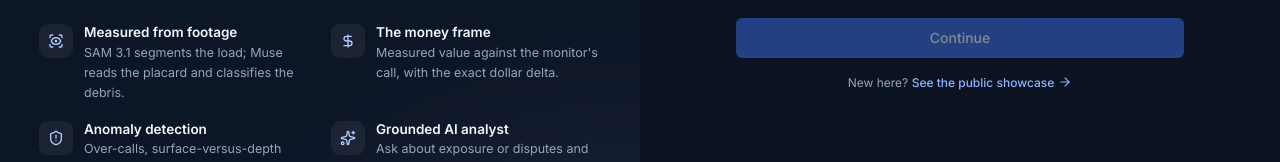
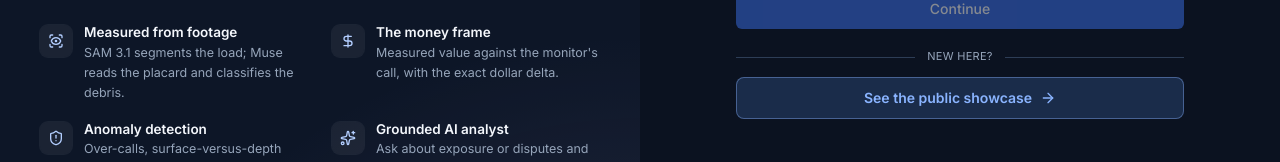
Before and after one commit to Skywalkers-24/LoadTruth, a Next.js app in the folder frontend/: page / in a window 1280 px wide. Shown: the part 425-587 px from the top of the page. Built offline with nearby package versions, Linux system fonts and the light colour scheme; no server answers.

Commit message:
fix(ui): shared member avatar in sidebar, showcase theme toggle, bigger login showcase button
- Extract MemberAvatar; use the persona icons in the app-shell user block too.
- Add ThemeToggle to the public showcase nav.
- Promote the login 'See the public showcase' link to a full-width button.

```diff
--- a/frontend/src/app/showcase/page.tsx
+++ b/frontend/src/app/showcase/page.tsx
@@ -12,6 +12,8 @@ import {
   SparklesIcon,
   TruckIcon,
 } from "lucide-react";
+
+import { ThemeToggle } from "@/components/theme-toggle";
 
 export const metadata: Metadata = {
   title: "LoadTruth — a load ticket anyone can reproduce",
@@ -54,12 +56,15 @@ function Nav() {
           </span>
           LoadTruth
         </span>
+        <div className="flex items-center gap-2">
+          <ThemeToggle />
           <Link
             href="/console"
             className="rounded-md bg-[var(--color-brand)] px-3 py-1.5 text-[13px] font-medium text-white hover:opacity-90"
           >
             Open the console
           </Link>
+        </div>
       </div>
     </header>
   );
--- a/frontend/src/components/auth/login-screen.tsx
+++ b/frontend/src/components/auth/login-screen.tsx
@@ -13,61 +13,13 @@ import {
   SparklesIcon,
 } from "lucide-react";
 
-import {
-  CircleUserRoundIcon,
-  ContactRoundIcon,
-  SmileIcon,
-  UserRoundIcon,
-  UserStarIcon,
-} from "lucide-react";
-
 import { getDirectory, type DirectoryMember, type Role } from "@/lib/api";
 import { useAuth } from "@/lib/auth";
 import { LogoMark } from "@/components/ui/logo";
+import { MemberAvatar } from "@/components/ui/member-avatar";
 import { Button } from "@/components/ui/shadcn/button";
 import { ThemeToggle } from "@/components/theme-toggle";
 import { cn } from "@/lib/utils";
-
-// A small set of friendly, non-gendered person glyphs and a colorful palette.
-// Each member gets a deterministic glyph + color from a hash of their email, so
-// the list looks varied and human without labeling anyone by gender.
-const AVATAR_GLYPHS = [
-  UserRoundIcon,
-  CircleUserRoundIcon,
-  ContactRoundIcon,
-  SmileIcon,
-  UserStarIcon,
-];
-const AVATAR_COLORS = [
-  "var(--chart-1)",
-  "var(--chart-2)",
-  "var(--chart-4)",
-  "var(--chart-5)",
-  "var(--color-brand)",
-];
-
-function avatarIndex(key: string, mod: number): number {
-  let h = 0;
-  for (let i = 0; i < key.length; i++) h = (h * 31 + key.charCodeAt(i)) >>> 0;
-  return h % mod;
-}
-
-function MemberAvatar({ seed, size = 18 }: { seed: string; size?: number }) {
-  const Glyph = AVATAR_GLYPHS[avatarIndex(seed, AVATAR_GLYPHS.length)]!;
-  const color = AVATAR_COLORS[avatarIndex(`${seed}c`, AVATAR_COLORS.length)]!;
-  return (
-    <span
-      className="grid size-9 shrink-0 place-items-center rounded-full"
-      style={{
-        backgroundColor: `color-mix(in srgb, ${color} 20%, transparent)`,
-        color,
-      }}
-      aria-hidden
-    >
-      <Glyph size={size} />
-    </span>
-  );
-}
 
 const ROLE_LABEL: Record<Role, string> = {
   monitor: "Field Monitor",
@@ -276,16 +228,20 @@ export function LoginScreen() {
             {submitting ? "Signing in" : "Continue"}
           </Button>
 
-          <p className="mt-4 text-center text-[12px] text-muted-foreground">
-            New here?{" "}
-            <a
-              href="/showcase"
-              className="inline-flex items-center gap-1 font-medium text-[var(--color-brand)] underline-offset-4 hover:underline"
-            >
-              See the public showcase
-              <ArrowRightIcon className="size-3.5" />
-            </a>
-          </p>
+          <div className="mt-5 flex items-center gap-3">
+            <span className="h-px flex-1 bg-[var(--color-border)]" aria-hidden />
+            <span className="text-[11px] uppercase tracking-wide text-muted-foreground">
+              New here?
+            </span>
+            <span className="h-px flex-1 bg-[var(--color-border)]" aria-hidden />
+          </div>
+          <a
+            href="/showcase"
+            className="mt-3 flex w-full items-center justify-center gap-2 rounded-lg border border-[var(--color-brand)]/40 bg-[var(--color-brand-soft)] px-4 py-2.5 text-[14px] font-semibold text-[var(--color-brand)] transition-colors hover:bg-[var(--color-brand)]/15"
+          >
+            See the public showcase
+            <ArrowRightIcon className="size-4" />
+          </a>
         </div>
       </div>
     </div>
--- a/frontend/src/components/shell/app-shell.tsx
+++ b/frontend/src/components/shell/app-shell.tsx
@@ -33,6 +33,7 @@ import {
 import type { Capabilities } from "@/lib/api";
 import { Kbd } from "@/components/ui/kbd";
 import { LogoMark } from "@/components/ui/logo";
+import { MemberAvatar } from "@/components/ui/member-avatar";
 import { Tooltip, TooltipContent, TooltipTrigger } from "@/components/ui/shadcn/tooltip";
 import { useAuth } from "@/lib/auth";
 import { useEventContext } from "@/lib/event-context";
@@ -60,7 +61,13 @@ const NAV: NavItem[] = [
   { href: "/pipeline", label: "AI Pipeline", short: "Pipeline", icon: ActivityIcon },
   { href: "/reports", label: "Reports", short: "Reports", icon: ChartIcon },
   { href: "/billing", label: "Billing", short: "Billing", icon: CircleDollarSignIcon },
-  { href: "/admin", label: "Settings", short: "Settings", icon: SettingsIcon, cap: "manage_events" },
+  {
+    href: "/admin",
+    label: "Settings",
+    short: "Settings",
+    icon: SettingsIcon,
+    cap: "manage_events",
+  },
   { href: "/guide", label: "Guide", short: "Guide", icon: BookOpenIcon },
 ];
 
@@ -340,16 +347,7 @@ function UserFooter({ collapsed }: { collapsed: boolean }) {
   const { member, signOut } = useAuth();
   if (!member) return null;
   const name = member.full_name ?? member.email;
-  const initials = name.slice(0, 2).toUpperCase();
-  const avatar = (
-    <span
-      className="grid size-9 shrink-0 place-items-center rounded-full text-[12px] font-bold text-white"
-      style={{ backgroundColor: "var(--color-brand-fill)" }}
-      aria-hidden
-    >
-      {initials}
-    </span>
-  );
+  const avatar = <MemberAvatar seed={member.email} />;
 
   if (collapsed) {
     return (
--- /dev/null
+++ b/frontend/src/components/ui/member-avatar.tsx
@@ -0,0 +1,61 @@
+import {
+  CircleUserRoundIcon,
+  ContactRoundIcon,
+  SmileIcon,
+  UserRoundIcon,
+  UserStarIcon,
+} from "lucide-react";
+
+import { cn } from "@/lib/utils";
+
+/**
+ * A friendly, non-gendered member avatar. Each member gets a deterministic
+ * person glyph and a palette color from a hash of their seed (email), so a
+ * member list looks varied and human without labeling anyone by gender. Shared
+ * by the login screen and the app-shell user block so they stay consistent.
+ */
+const AVATAR_GLYPHS = [
+  UserRoundIcon,
+  CircleUserRoundIcon,
+  ContactRoundIcon,
+  SmileIcon,
+  UserStarIcon,
+];
+const AVATAR_COLORS = [
+  "var(--chart-1)",
+  "var(--chart-2)",
+  "var(--chart-4)",
+  "var(--chart-5)",
+  "var(--color-brand)",
+];
+
+function hashIndex(key: string, mod: number): number {
+  let h = 0;
+  for (let i = 0; i < key.length; i++) h = (h * 31 + key.charCodeAt(i)) >>> 0;
+  return h % mod;
+}
+
+export function MemberAvatar({
+  seed,
+  size = 18,
+  className,
+}: {
+  seed: string;
+  size?: number;
+  className?: string;
+}) {
+  const Glyph = AVATAR_GLYPHS[hashIndex(seed, AVATAR_GLYPHS.length)]!;
+  const color = AVATAR_COLORS[hashIndex(`${seed}c`, AVATAR_COLORS.length)]!;
+  return (
+    <span
+      className={cn("grid size-9 shrink-0 place-items-center rounded-full", className)}
+      style={{
+        backgroundColor: `color-mix(in srgb, ${color} 20%, transparent)`,
+        color,
+      }}
+      aria-hidden
+    >
+      <Glyph size={size} />
+    </span>
+  );
+}
```
Also changed, not shown: 1 other file (tests, documents, lock files or other folders). Lines whose indentation alone changed are shown as unchanged.
